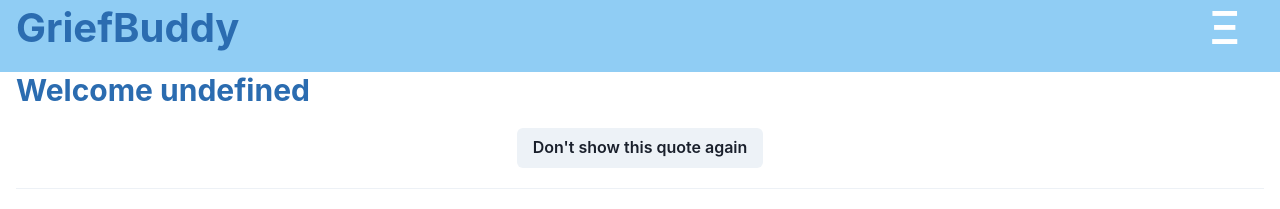
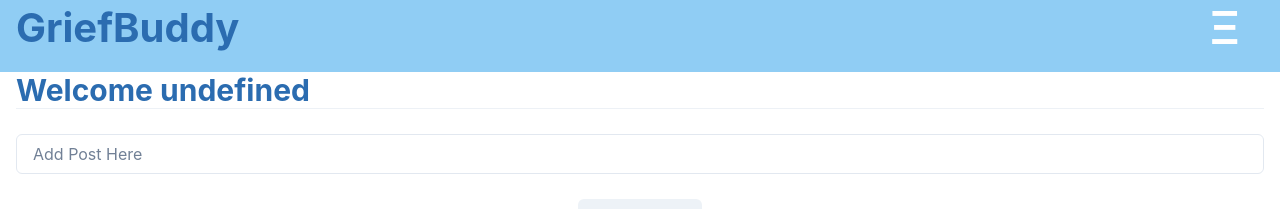
Before and after one commit to The-KPCP-Hotel/griefbuddy, a React app: page /home in a window 1280 px wide. Shown: the top 209 px of the page. Built offline with nearby package versions, Linux system fonts and the light colour scheme; no server answers.

Commit message:
Don't show this quote again button only shows up if quote is defined

```diff
--- a/src/components/HomeComponents/Quote.tsx
+++ b/src/components/HomeComponents/Quote.tsx
@@ -46,11 +46,13 @@ function Quote({ userId }: { userId: number }) {
           </Button>
         </Center>
       ) : null}
-      <Center m="20px">
-        <Button type="button" onClick={blockQuote}>
-          Don&apos;t show this quote again
-        </Button>
-      </Center>
+      {quote.quote ? (
+        <Center m="20px">
+          <Button type="button" onClick={blockQuote}>
+            Don&apos;t show this quote again
+          </Button>
+        </Center>
+      ) : null}
     </>
   );
 }
```
